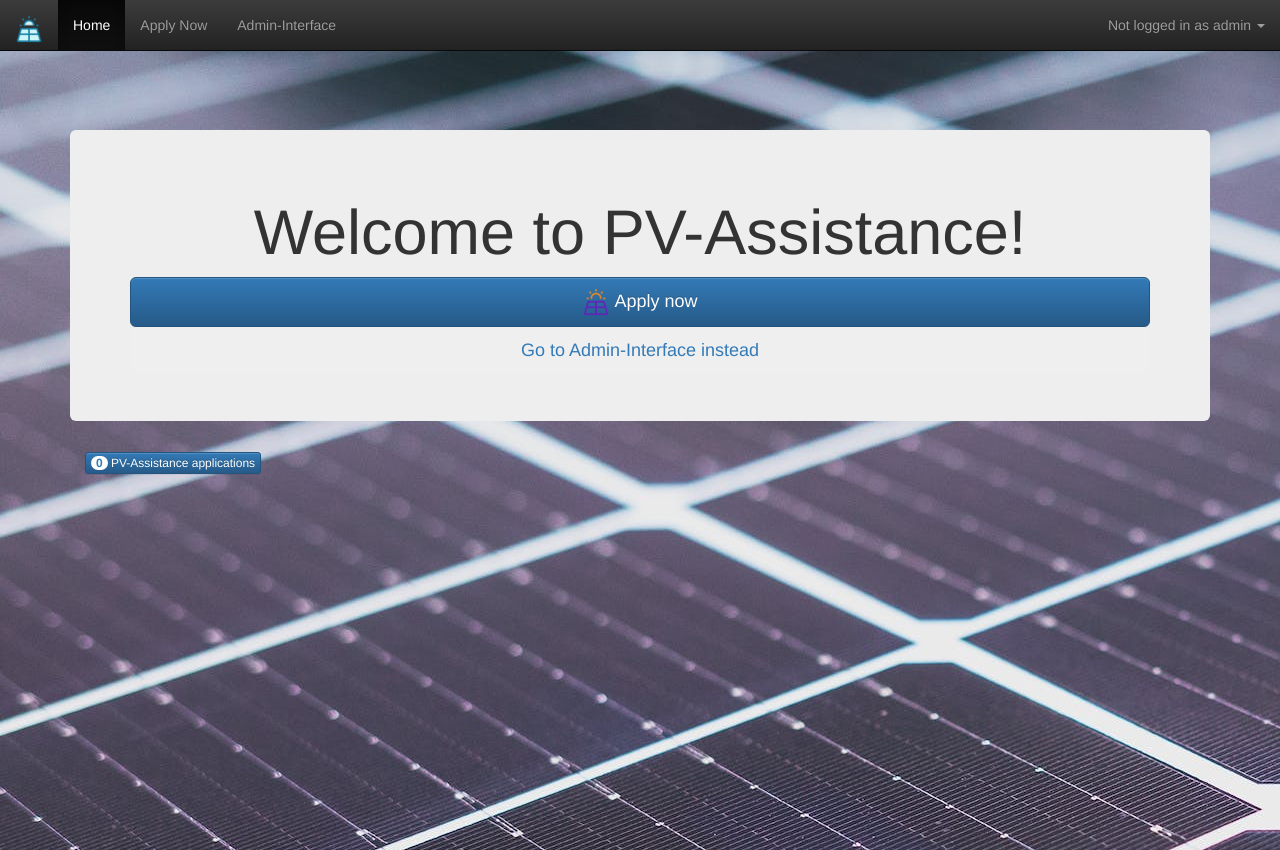
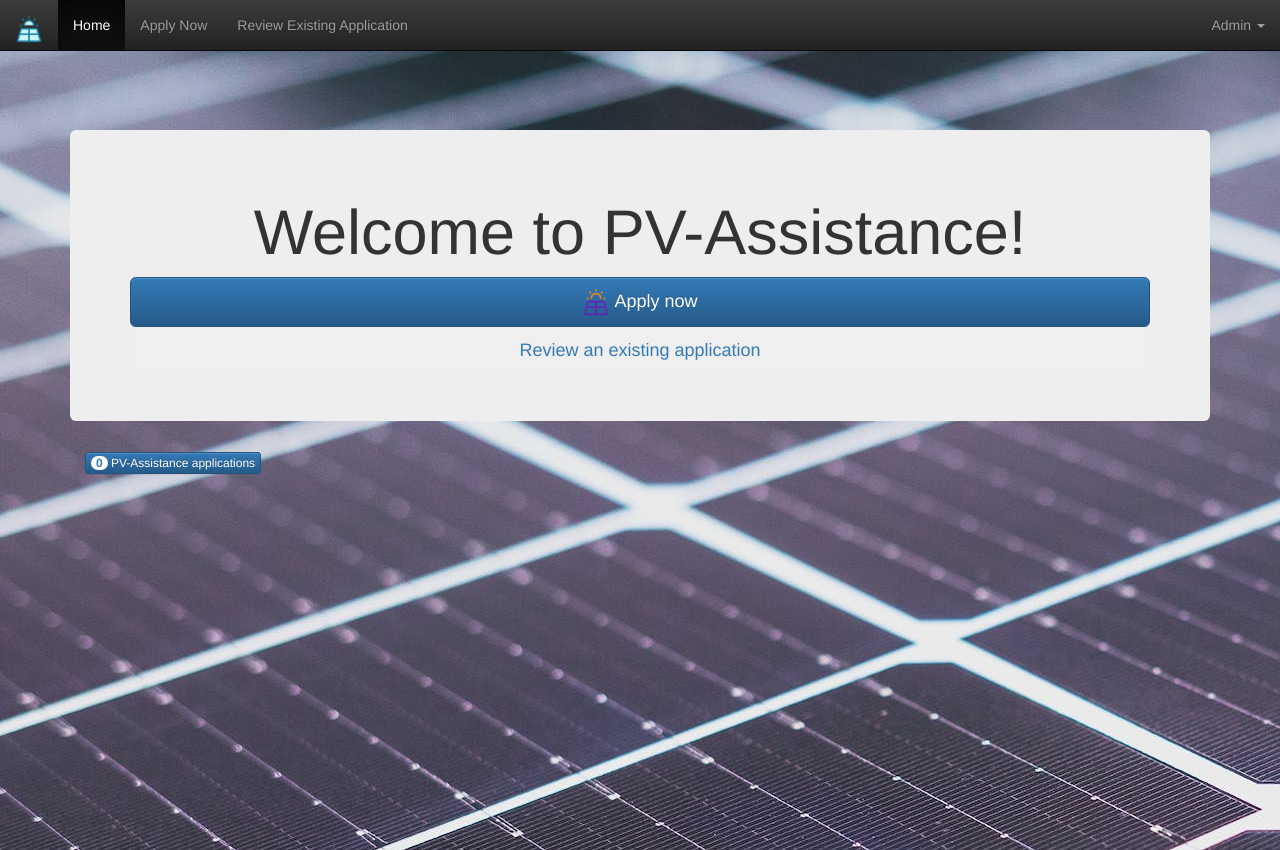
Before and after one commit to heseltime/php-myseql-pv-assistance, a PHP site: page / in a window 1280 px wide. Run offline with PHP 8.4, Linux system fonts and the light colour scheme; some libraries are stand-ins or nearby versions.

Commit message:
img updates

```diff
--- a/site/lib/PVAssistance/Controller.php
+++ b/site/lib/PVAssistance/Controller.php
@@ -201,7 +201,7 @@ class Controller {
 
         // TODO: log activity
 
-        Util::redirect('index.php?view=success&id=' . rawurlencode($id) . '&token=' . rawurlencode($token));
+        Util::redirect('index.php?view=success&id=' . rawurlencode($id));
 
         break;
 
--- a/site/views/partials/header.php
+++ b/site/views/partials/header.php
@@ -46,18 +46,18 @@ if (isset($_GET["errors"])) {
             <ul class="nav navbar-nav">
                 <li  <?php if ($view === 'welcome') { ?>class="active"<?php } ?>><a href="index.php">Home</a></li>
                 <li <?php if ($view === 'apply') { ?>class="active"<?php } ?>><a href="index.php?view=apply">Apply Now</a></li>
-                <li  <?php if ($view === 'admin') { ?>class="active"<?php } ?>><a href="index.php?view=login">Admin-Interface</a></li>
+                <li  <?php if ($view === 'admin') { ?>class="active"<?php } ?>><a href="index.php?view=review">Review Existing Application</a></li>
             </ul>
             <ul class="nav navbar-nav navbar-right login">
                 <li class="dropdown">
                     <?php if ($user == null): ?>
                         <a href="#" class="dropdown-toggle" data-toggle="dropdown" role="button" aria-expanded="false">
-                            Not logged in as admin
+                            Admin
                             <b class="caret"></b>
                         </a>
                         <ul class="dropdown-menu" role="menu">
                             <li>
-                                <a href="index.php?view=login">Login now</a>
+                                <a href="index.php?view=login">Login as admin now</a>
                             </li>
                         </ul>
                     <?php else: ?>
--- a/site/views/success.php
+++ b/site/views/success.php
@@ -2,7 +2,6 @@
 
 
 $id = $_REQUEST['id'] ?? null;
-$token = $_REQUEST['token'] ?? null;
 
 require_once('views/partials/header.php');
 ?>
@@ -18,9 +17,6 @@ require_once('views/partials/header.php');
     <p>Your application id is <b><?php echo PVAssistance\Util::escape($id); ?></b>, the same as your PV-system ID.</p>
   <?php endif; ?>
 
-  <?php if ($token != null) : ?>
-    <p>Your application token is <b><?php echo PVAssistance\Util::escape($token); ?></b>. You will need this token to review your application decision later: please keep it safe.</p>
-  <?php endif; ?>
 </div>
 
 <?php require_once('views/partials/footer.php');
--- a/site/views/welcome.php
+++ b/site/views/welcome.php
@@ -10,8 +10,8 @@
             </a>
         </div>
         <div class="col-md-12">
-            <a href="index.php?view=login">
-                <button class="btn btn-secondary btn-lg btn-block">Go to Admin-Interface instead</button>
+            <a href="index.php?view=review">
+                <button class="btn btn-secondary btn-lg btn-block">Review an existing application</button>
             </a>
         </div>
     </div>
```
Also changed, not shown: doc/readme.md, 4 other files.
